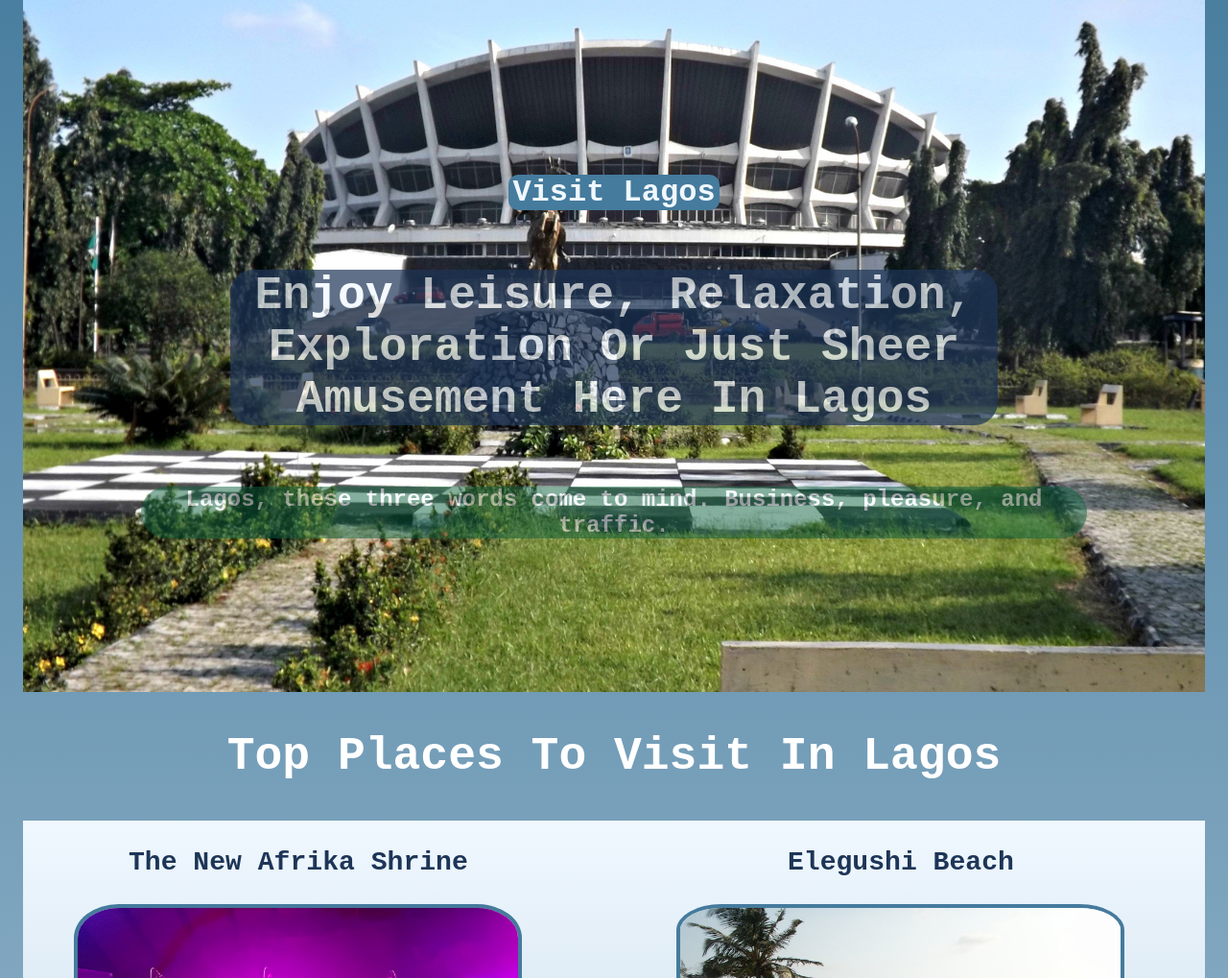
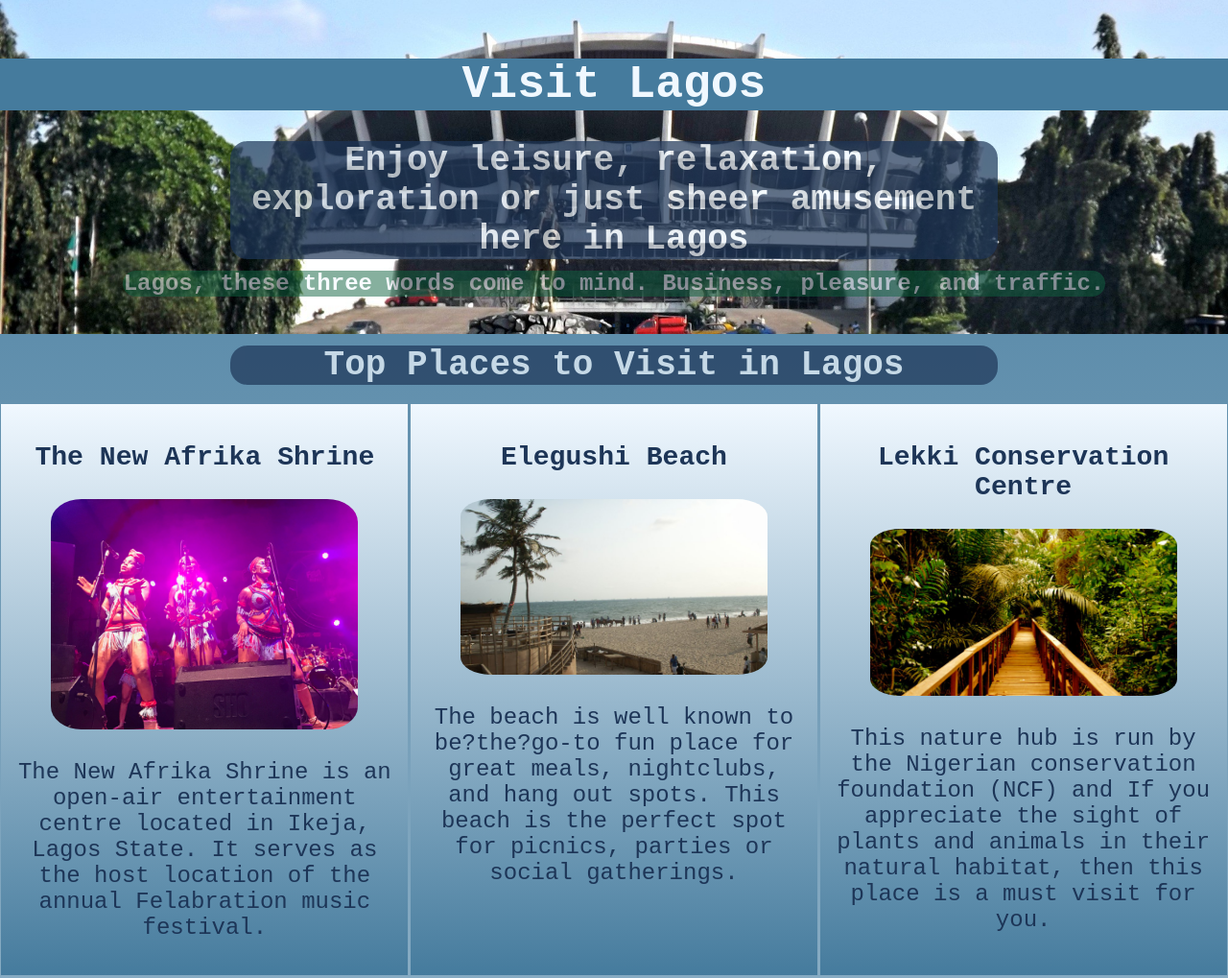
Before and after one commit to adexoludare/Hometown-solo-project, a plain HTML site: page index.html in a window 1280 px wide. Shown: the part 91-1110 px from the top of the page at 96% size. Drawn offline with Linux system fonts and the light colour scheme.

Commit message:
quick fix

```diff
--- /dev/null
+++ b/in.css
@@ -0,0 +1,134 @@
+
+body{
+    margin: 0;
+    padding: 0.5em 1em;
+    text-align: center;
+    font-family: 'Courier New', Courier, monospace;
+    font-size: x-large;
+    background: linear-gradient( #457B9D, aliceblue);
+    color:#1D3557;
+}
+
+#header{
+    background: url("images/Header.jpg");
+    background-size: cover;
+    height: 30%;
+    padding-top: 10%;
+    display: flex;
+    flex-direction: column;
+    align-items: center;
+    margin: 0px;
+}
+
+.hero{
+    color:aliceblue;
+    background: #457B9D;
+    width: 220px;
+    border-radius: 10px;
+    font-family: 'Courier New', Courier, monospace;
+    font-size: 32px;
+    opacity: 60ps;
+}
+
+.hero2{
+    color: aliceblue;
+    background: #1D3557;
+    max-width: 800px;
+    border-radius: 0.5em;
+    opacity: 70%;
+}
+
+.her-p{
+    color:aliceblue;
+    background-color: #0f6340;
+    max-width: 80%;
+    border-radius: 2em;
+    font-weight: 800;
+    opacity: 50%;
+}
+
+h2{
+    color: #ffffff;
+    text-transform: capitalize;
+}
+.visit-section{
+    background: linear-gradient( aliceblue, #457B9D);
+    display: grid;
+    grid-template-columns: repeat(auto-fit, 1fr);
+}
+
+.fela{
+    grid-area: fela;
+}
+
+.lekki{
+
+}
+
+.beach{
+
+}
+
+.ikeja{
+
+}
+
+.tarkwa{
+
+}
+
+.img-visit{
+    width: 80%;
+    height: fit-content;
+    border: solid 4px #457B9D;
+    border-radius: 10%;
+}
+
+.img-visit:hover{
+    border: solid 8px #254b63;
+}
+
+.place-visit{
+    width: 95%;
+}
+
+#y-guide{
+    width: 600px;
+    display: flex;
+    flex-direction: column;
+    margin: 0 auto;
+    justify-content: space-between;
+}
+#y-guide img{
+    border-radius: 10%;
+}
+
+/* @media (min-width:430px){
+    #header{
+        height: 70vh;
+        padding-top: 10em;
+    }
+    .visit-section{
+        /* grid-template-columns: repeat(12, 1fr); */
+        grid-template-areas:
+        ""
+        ""
+        "";
+        gap: 1em;
+    }
+    h2{
+        font-size: 2em;
+        font-weight: 900;
+    }
+    #y-guide{
+        width: 600px;
+        display: flex;
+        flex-direction: row;
+        margin: 0 auto;
+        justify-content: space-between;
+    }
+    #y-guide img{
+        border-radius: 10%;
+    }
+
+} */
--- a/index.html
+++ b/index.html
@@ -4,38 +4,40 @@
         <link rel="stylesheet" href="styles.css">
     </head>
     <body>
-
+        <div class="head">
         <!-- HERO SECTION -->
-        <div id="header">
-            <h1 class="hero">Visit Lagos</h1>
-            <h2 class="hero2">Enjoy leisure, relaxation, exploration or just sheer amusement here in Lagos</h2>
-            <p class="her-p">Lagos, these three words come to mind. Business, pleasure, and traffic.</p>
+            <div class="header">
+                <h1>Visit Lagos</h1>
+                <h2>Enjoy leisure, relaxation, exploration or just sheer amusement here in Lagos</h2>
+                <p>Lagos, these three words come to mind. Business, pleasure, and traffic.</p>
+                <div class="space">...</div>
             </div>
 
             <!-- ACTIVITIES SECTION -->
             <h2>Top Places to Visit in Lagos</h2>
-        <div class="visit-section">
-            <Div class="place-visit">
+        </div>
+        <div class="main">
+            <Div class="place-visit fela">
                 <h3>The New Afrika Shrine</h3>
                 <img src="images/shrine3.jpg" alt="Fela Shrine" width="250px" class="img-visit">
                 <p>The New Afrika Shrine is an open-air entertainment centre located in Ikeja, Lagos State. It serves as the host location of the annual Felabration music festival.</p>
             </Div>
-            <Div class="place-visit">
+            <Div class="place-visit beach">
                 <h3>Elegushi Beach</h3>
                 <img src="images/elegushi-beach.jpg" alt="Elegushi Beach" width="250px" height="200px" class="img-visit">
                 <p> The beach is well known to be?the?go-to fun place for great meals, nightclubs, and hang out spots. This beach is the perfect spot for picnics, parties or social gatherings.</p>
             </Div>
-            <Div class="place-visit">
+            <Div class="place-visit lekki">
                 <h3>Lekki Conservation Centre</h3>
                 <img src="images/lekki-1.jpg" alt="Lekki Conservation Centre" width="250px" height="200px" class="img-visit">
                 <p> This nature hub is run by the Nigerian conservation foundation (NCF) and If you appreciate the sight of plants and animals in their natural habitat, then this place is a must visit for you. </p>
             </Div>
-            <Div class="place-visit">
+            <Div class="place-visit ikeja">
                 <h3>Ikeja City Mall</h3>
                 <img src="images/ikeja-city-mall.webp" alt="Ikeja City Mall" width="250px" height="200px" class="img-visit">
                 <p> The shopping centre comprises of 100 stores with a desirable mix of retailers trading renowned quality brands. You will not only be spoilt for choice of shops and the best meals,??there are fun centres for kids to play in as well as a cinema for you to enjoy some quality movie viewing. </p>
             </Div>
-            <Div class="place-visit">
+            <Div class="place-visit tarkwa">
                 <h3>Tarkwa Bay Beach</h3>
                 <img src="images/Surfers-at-Tarkwa-Bay.jpg" alt="Tarkwa Bay Beach" width="250px" height="200px" class="img-visit">
                 <p> sheltered beach located near the Lagos Harbour. It?s a popular with swimmers and water-sports enthusiasts, also home to a welcoming resident community. You?ll love this beautiful island that far removed from the hustle and bustle of Lagos.</p>
@@ -43,13 +45,15 @@
         </div>
 
         <!-- GUIDE SECTION -->
-        <h3 class="guide">Your Guide</h3>
-        <div id="y-guide">
+         <div class="guide">
+            <h3>Your Guide</h3>
+            <div class="y-guide">
                 <img src="images/Adexoludare.JPG">
                 <div>
                     <p>"I have lived at Lagos for over 10 years, so I can show you all of its best parts and hidden secrets."</p>
                     <h4>Adedipupo Oludare</h4>
                 </div>
             </div>
+        </div>
     </body>
 </html>
--- a/styles.css
+++ b/styles.css
@@ -1,7 +1,5 @@
-
 body{
     margin: 0;
-    padding: 0.5em 1em;
     text-align: center;
     font-family: 'Courier New', Courier, monospace;
     font-size: x-large;
@@ -9,102 +7,66 @@ body{
     color:#1D3557;
 }
 
-#header{
+.header{
     background: url("images/Header.jpg");
     background-size: cover;
-    height: 30%;
-    padding-top: 10%;
-    display: flex;
-    flex-direction: column;
-    align-items: center;
-    margin: 0px;
+    padding-top: 5em;
 }
 
-.hero{
+.head h1{
     color:aliceblue;
     background: #457B9D;
-    width: 220px;
-    border-radius: 10px;
-    font-family: 'Courier New', Courier, monospace;
-    font-size: 32px;
-    opacity: 60ps;
 }
 
-.hero2{
+.head h2{
     color: aliceblue;
     background: #1D3557;
     max-width: 800px;
+    margin: 0 auto;
     border-radius: 0.5em;
     opacity: 70%;
 }
 
-.her-p{
+.head p{
     color:aliceblue;
     background-color: #0f6340;
     max-width: 80%;
+    margin: 0.5em auto;
     border-radius: 2em;
     font-weight: 800;
     opacity: 50%;
 }
 
-h2{
-    color: #ffffff;
-    text-transform: capitalize;
-}
-.visit-section{
-    background: linear-gradient( aliceblue, #457B9D);
-    display: grid;
-    grid-template-columns: 1fr;
+.space{
+    margin: 0.5em;
 }
 
-.img-visit{
+.place-visit{
+    width: 400px;
+    background: linear-gradient( aliceblue, #457B9D);
+    margin: 0.8em auto;
+    padding: 0.5em;
+}
+
+.place-visit img{
     width: 80%;
-    height: fit-content;
-    border: solid 4px #457B9D;
+    height: auto;
     border-radius: 10%;
 }
 
-.img-visit:hover{
-    border: solid 8px #254b63;
+.main{
+    display: flex;
+    flex-direction: row;
+    flex-wrap: wrap;
 }
-
-.place-visit{
-    width: 95%;
+.guide{
+    padding-top: 0.2em;
+    width: 90%;
+    margin: 0.8em auto;
+    background: linear-gradient(#acabf5, aliceblue);
+    border-radius: 20%;
 }
-
-#y-guide{
-    width: 600px;
-    display: flex;
-    flex-direction: column;
-    margin: 0 auto;
-    justify-content: space-between;
+.guide img{
+    width: 80%;
+    border-radius: 15%;
 }
-#y-guide img{
-    border-radius: 10%;
-}
-
-@media (min-width:750px){
-    #header{
-        height: 70vh;
-        padding-top: 10em;
-    }
-    .visit-section{
-        grid-template-columns: 1fr 1fr;
-        gap: 1em;
-    }
-    h2{
-        font-size: 2em;
-        font-weight: 900;
-    }
-    #y-guide{
-        width: 600px;
-        display: flex;
-        flex-direction: row;
-        margin: 0 auto;
-        justify-content: space-between;
-    }
-    #y-guide img{
-        border-radius: 10%;
-    }
-
-}
```
Lines whose indentation alone changed are shown as unchanged.
